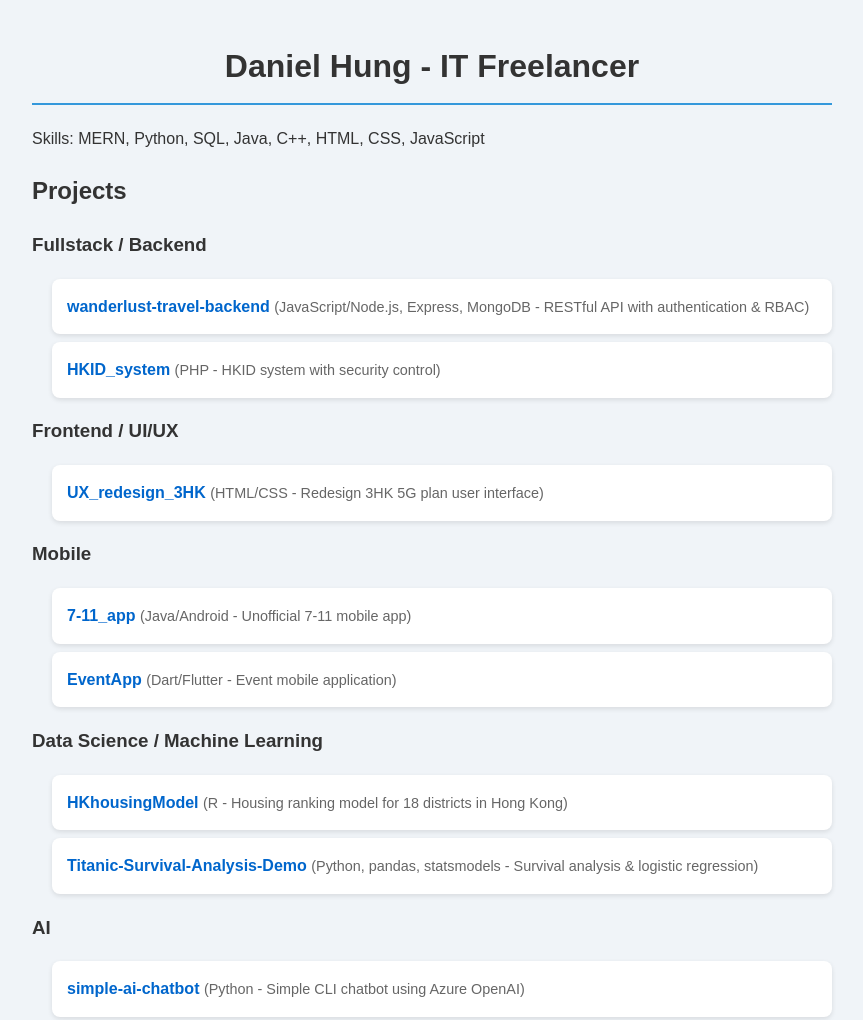
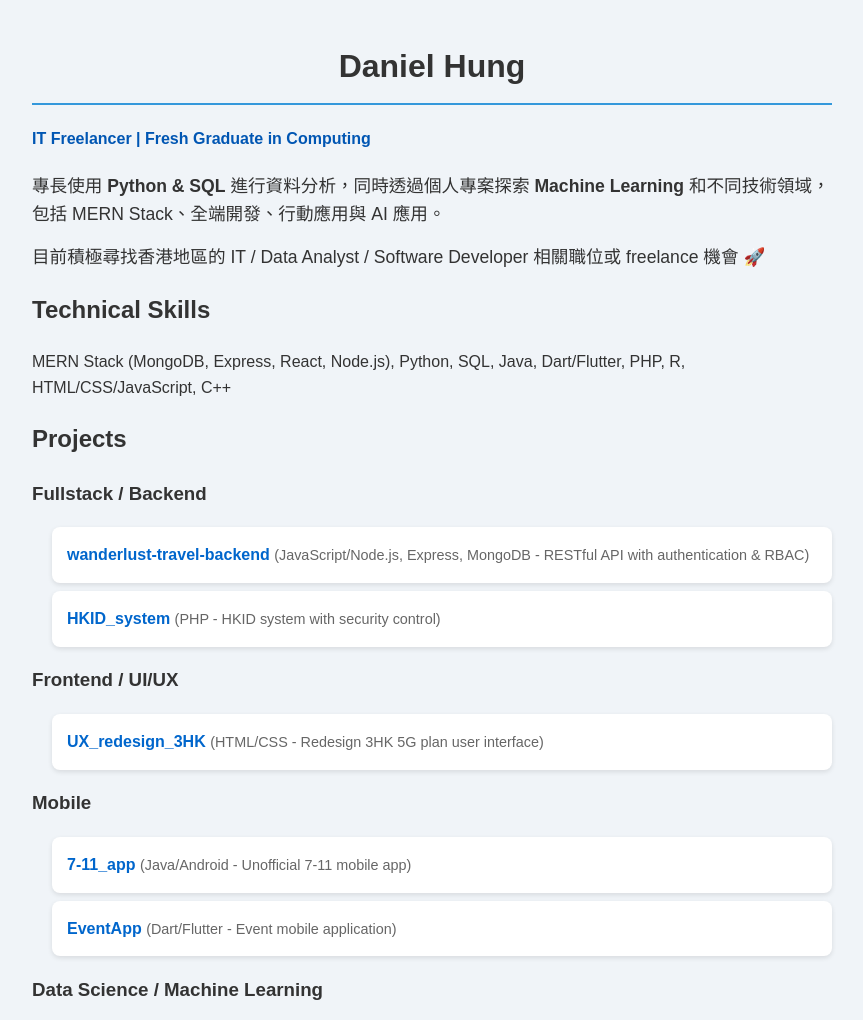
Before and after one commit to Daniel0u0/Daniel0u0.github.io, a plain HTML site: page index.html in a window 1280 px wide. Shown: the top 1020 px of the page, without its empty margins (208-1071 px from the left). Drawn offline with Linux system fonts and the light colour scheme.

Commit message:
Update index.html
update personal informations

```diff
--- a/index.html
+++ b/index.html
@@ -13,11 +13,25 @@
         a { color: #0066cc; text-decoration: none; }
         a:hover { text-decoration: underline; }
         .tech { font-size: 0.9em; color: #666; }
+        .intro { margin: 20px 0; font-size: 1.1em; }
+        .highlight { font-weight: bold; color: #0056b3; }
     </style>
 </head>
 <body>
-    <h1>Daniel Hung - IT Freelancer</h1>
-    <p>Skills: MERN, Python, SQL, Java, C++, HTML, CSS, JavaScript</p>
+    <header>
+        <h1>Daniel Hung</h1>
+        <p class="highlight">IT Freelancer | Fresh Graduate in Computing</p>
+    </header>
+
+    <section class="intro">
+        <p>專長使用 <strong>Python & SQL</strong> 進行資料分析，同時透過個人專案探索 <strong>Machine Learning</strong> 和不同技術領域，包括 MERN Stack、全端開發、行動應用與 AI 應用。</p>
+        <p>目前積極尋找香港地區的 IT / Data Analyst / Software Developer 相關職位或 freelance 機會 🚀</p>
+    </section>
+
+    <section>
+        <h2>Technical Skills</h2>
+        <p>MERN Stack (MongoDB, Express, React, Node.js), Python, SQL, Java, Dart/Flutter, PHP, R, HTML/CSS/JavaScript, C++</p>
+    </section>
 
     <h2>Projects</h2>
 
@@ -54,6 +68,10 @@
         <li><a href="https://github.com/Daniel0u0/Todo-List-Manager">Todo-List-Manager</a> <span class="tech">(Java - Command-line Todo List app)</span></li>
     </ul>
 
-    <p>Contact me: daniel044a@gmail.com</p>
+    <section>
+        <h2>Contact</h2>
+        <p>Email: <a href="mailto:daniel044a@gmail.com">daniel044a@gmail.com</a></p>
+        <p>GitHub: <a href="https://github.com/Daniel0u0" target="_blank">github.com/Daniel0u0</a></p>
+    </section>
 </body>
 </html>
```
